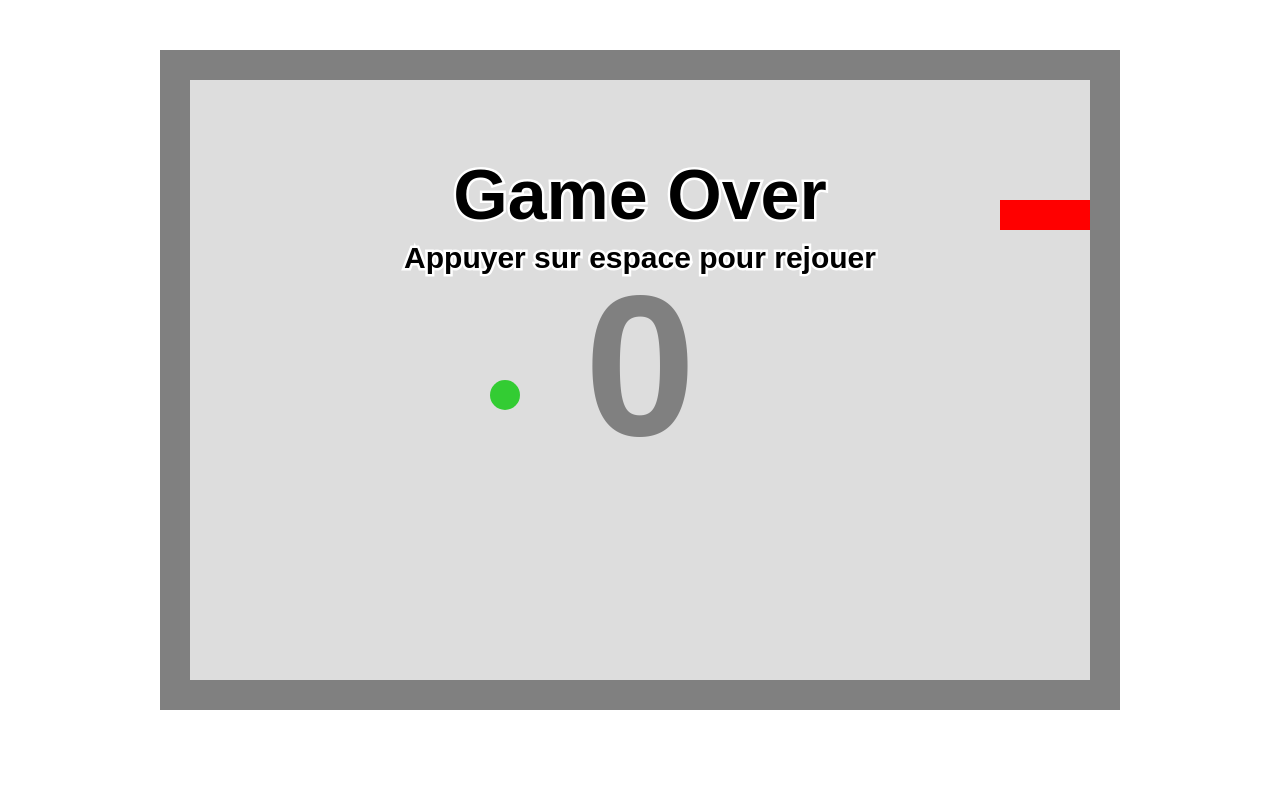
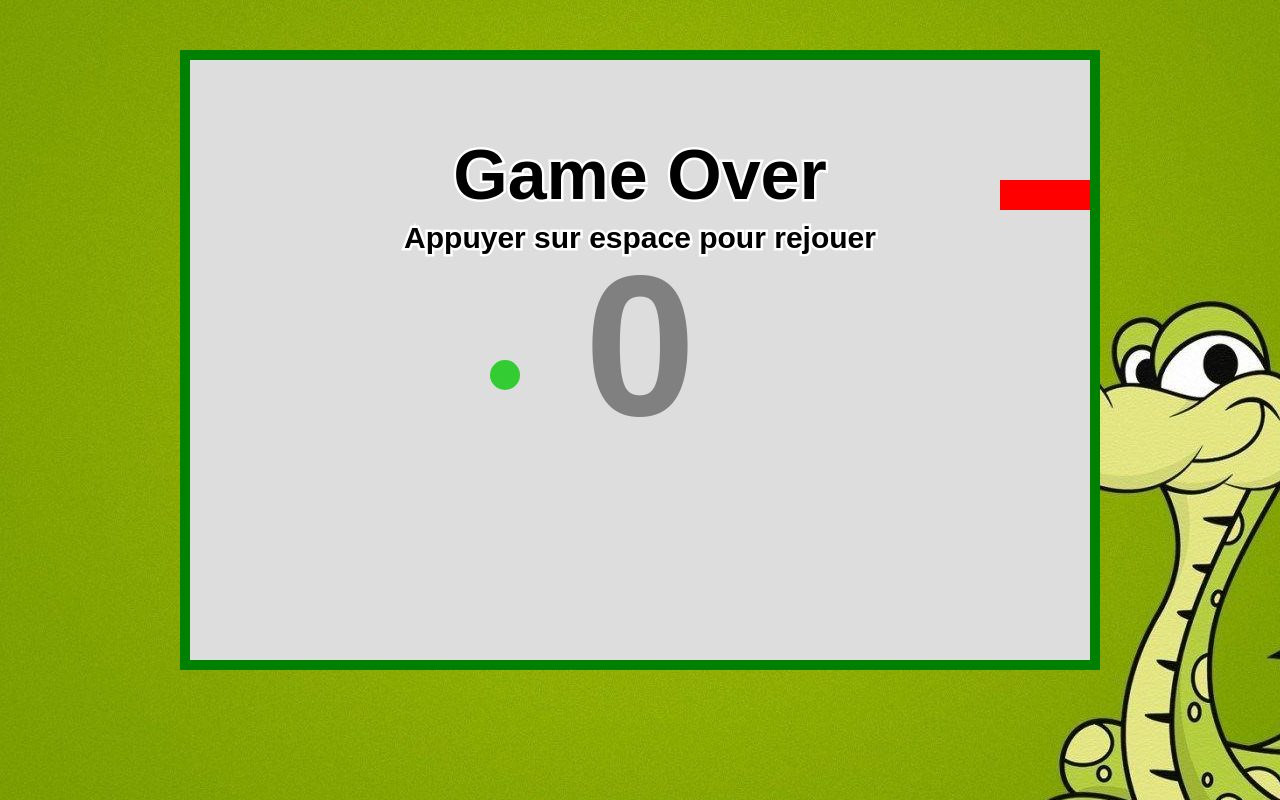
Before and after one commit to sauce-pilipili/monPremierSnake, a plain HTML site: page index.html in a window 1280 px wide. Drawn offline with Linux system fonts and the light colour scheme.

Commit message:
final commit

```diff
--- a/index.html
+++ b/index.html
@@ -5,6 +5,7 @@
     <meta name="viewport"
           content="width=device-width, user-scalable=no, initial-scale=1.0, maximum-scale=1.0, minimum-scale=1.0">
     <meta http-equiv="X-UA-Compatible" content="ie=edge">
+   <link rel="stylesheet" href="style.css" type="text/css">
     <script src="script.js"></script>
     <title>snake</title>
 </head>
--- a/script.js
+++ b/script.js
@@ -3,7 +3,7 @@ window.onload = function () {
     var canvasHeight = 600;
     var blockSize = 30;
     var ctx;
-    var delay = 100;
+    var delay = 150;
     var snake;
     var apple;
     var widhtInBlock = canvasWidth / blockSize;
@@ -16,7 +16,7 @@ window.onload = function () {
         var canvas = document.createElement('canvas');
         canvas.width = canvasWidth;
         canvas.height = canvasHeight;
-        canvas.style.border = "30px solid gray";
+        canvas.style.border = "10px solid green";
         canvas.style.margin = "50px auto";
         canvas.style.display = "block";
         canvas.style.backgroundColor = "#ddd"
--- /dev/null
+++ b/style.css
@@ -0,0 +1,6 @@
+body{
+    background-image: url("wp2409705-snake-game-wallpapers.jpg");
+    background-position:center;
+
+
+}
```
Also changed, not shown: wp2409705-snake-game-wallpapers.jpg (added).
